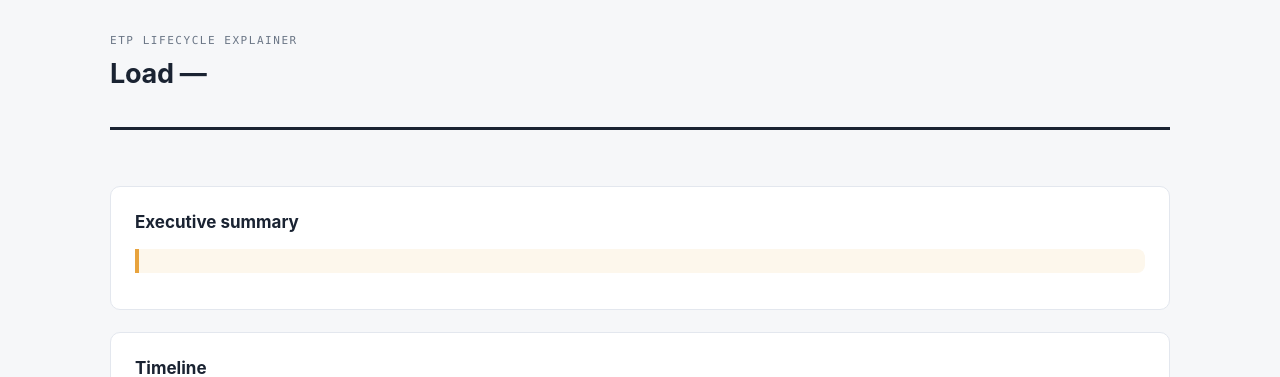
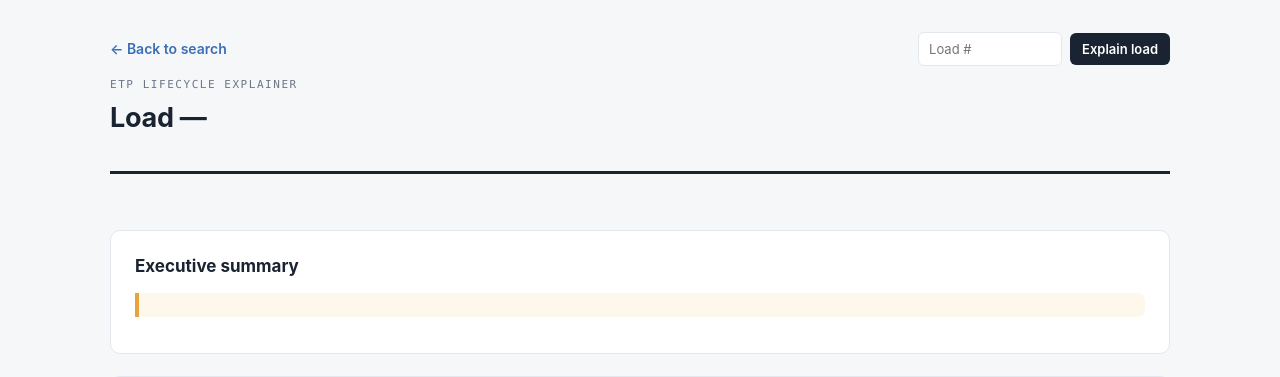
Before and after one commit to rarko-arrive/etp-explanations, a Python web app: template app/explain/templates/explain.html in a window 1280 px wide. Shown: the top 377 px of the page. Run offline with Jinja, Linux system fonts and the light colour scheme; the template is opened without the code that fills it, so the values that code supplies are empty.

Commit message:
vm deploy

```diff
--- a/app/explain/templates/explain.html
+++ b/app/explain/templates/explain.html
@@ -15,6 +15,13 @@
 body{background:var(--paper);color:var(--ink);font:15px/1.55 -apple-system,'Segoe UI',Roboto,Helvetica,Arial,sans-serif;padding:32px 20px 60px}
 .wrap{max-width:1060px;margin:0 auto}
 header{border-bottom:3px solid var(--ink);padding-bottom:18px;margin-bottom:26px}
+.header-nav{display:flex;flex-wrap:wrap;align-items:center;justify-content:space-between;gap:12px;margin-bottom:10px}
+.back-link{font-size:14px;font-weight:600;color:var(--blue);text-decoration:none}
+.back-link:hover{text-decoration:underline}
+.header-search{display:flex;gap:8px;flex-wrap:wrap;align-items:center}
+.header-search input[type=number]{width:9rem;font:inherit;font-size:13px;padding:6px 10px;border:1px solid var(--line);border-radius:6px}
+.header-search button{font:inherit;font-size:13px;padding:6px 12px;border:none;border-radius:6px;background:var(--ink);color:#fff;cursor:pointer;font-weight:600}
+.header-search button:hover{opacity:.92}
 .eyebrow{font-family:var(--mono);font-size:11px;letter-spacing:.14em;text-transform:uppercase;color:var(--muted)}
 h1{font-size:27px;font-weight:750;letter-spacing:-.01em;margin:4px 0 14px}
 .meta-row{display:flex;flex-wrap:wrap;align-items:center;gap:8px 14px;margin-top:8px}
@@ -62,6 +69,13 @@ footer{margin-top:30px;font-size:12px;color:var(--muted);font-family:var(--mono)
 <body>
 <div class="wrap">
   <header>
+    <div class="header-nav">
+      <a class="back-link" href="/">← Back to search</a>
+      <form id="headerSearch" class="header-search" aria-label="Search another load">
+        <input id="headerLoadInput" type="number" name="loadnumber" placeholder="Load #" min="1" step="1" aria-label="Loadnumber">
+        <button type="submit">Explain load</button>
+      </form>
+    </div>
     <div class="eyebrow">ETP lifecycle explainer</div>
     <h1 id="pageTitle">Load —</h1>
     <div class="meta-row" id="metaRow"></div>
@@ -294,6 +308,12 @@ window.__EXPLAIN__ = __DATA_JSON__;
   const displayN = ((D.ledger && D.ledger.display) || []).length;
   $("footerMeta").textContent = `Generated ${meta.generated_at || ""} · Ledger: ${pricingN} pricing, ${displayN} display rows`;
 })();
+
+document.getElementById("headerSearch").addEventListener("submit", function (e) {
+  e.preventDefault();
+  var load = document.getElementById("headerLoadInput").value.trim();
+  if (load) window.location.href = "/explain/" + encodeURIComponent(load);
+});
 </script>
 </body>
 </html>
```
Also changed, not shown: tests/test_explain_server.py (+2 -0 lines), 2 other files.
